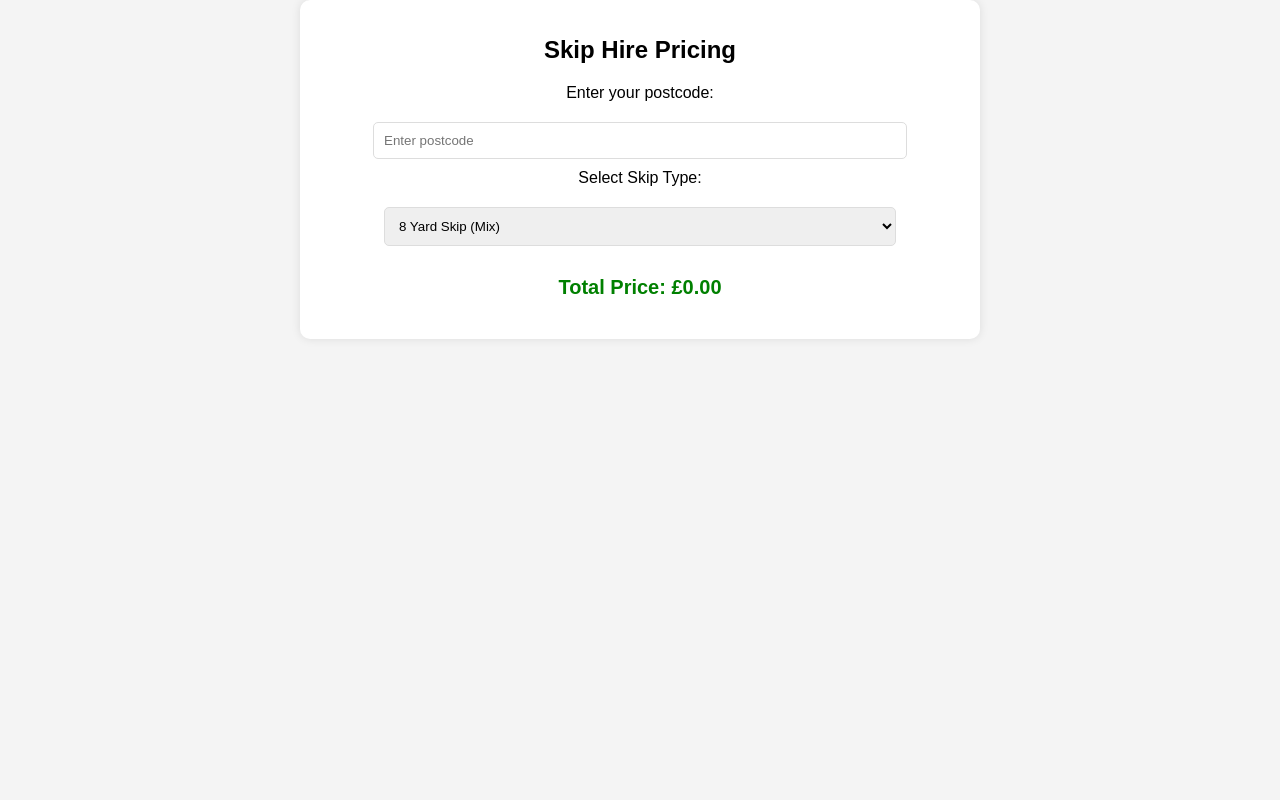
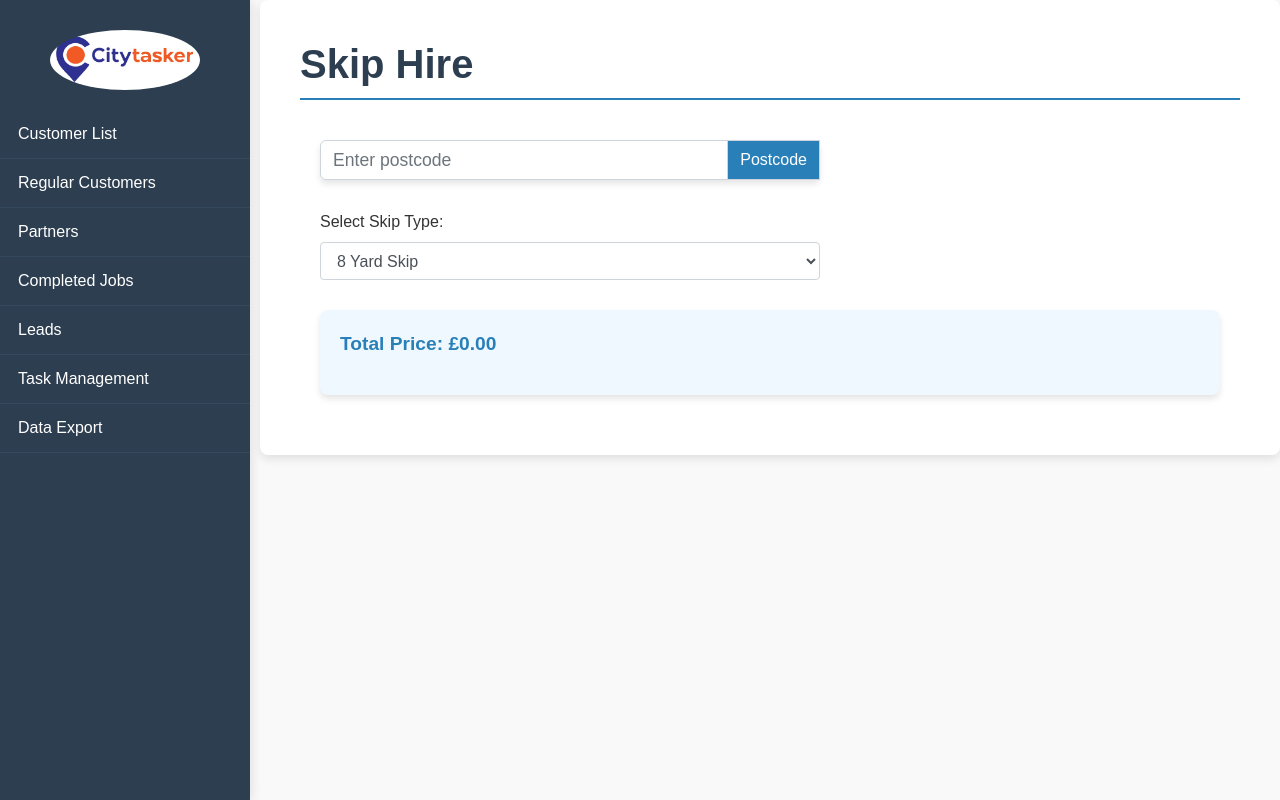
Before and after one commit to hamzademzz/tasker-crm, a Django app: page /skip_hire/ in a window 1280 px wide. Run offline with Django 5.2, Linux system fonts and the light colour scheme; parts of the project's set-up code (start-up, migrations or seed data) failed here and were passed over; some libraries are stand-ins or nearby versions.

Commit message:
Update skip hire html

```diff
--- a/app/templates/app/skip_hire.html
+++ b/app/templates/app/skip_hire.html
@@ -1,81 +1,207 @@
 <!DOCTYPE html>
 <html lang="en">
+    {% load static %}
 <head>
     <meta charset="UTF-8">
     <meta name="viewport" content="width=device-width, initial-scale=1.0">
-    <title>Skip Hire Pricing</title>
+    <title>Tasker CRM</title>
+    <link rel="stylesheet" href="https://maxcdn.bootstrapcdn.com/bootstrap/4.5.2/css/bootstrap.min.css">
+    <link rel="stylesheet" href="https://cdnjs.cloudflare.com/ajax/libs/font-awesome/5.15.4/css/all.min.css">
     <style>
+        /* General Styles */
         body {
-            font-family: Arial, sans-serif;
+            font-family: 'Arial', sans-serif;
+            background-color: #f9f9f9;
+            color: #333;
             margin: 0;
             padding: 0;
-            background-color: #f4f4f4;
+        }
+        h1 {
+            font-size: 2.5rem;
+            font-weight: 700;
+            color: #2c3e50;
+            margin-bottom: 20px;
+            text-align: left;
+            border-bottom: 2px solid #2980b9;
+            padding-bottom: 10px;
+        }
+        .container {
+            max-width: 1200px;
+            margin: 0 auto;
+            padding: 20px;
         }
 
-        .container {
-            width: 50%;
-            margin: auto;
-            padding: 20px;
-            background-color: white;
-            box-shadow: 0 0 10px rgba(0, 0, 0, 0.1);
-            border-radius: 10px;
-            text-align: center;
+        /* Sidebar */
+        .sidebar {
+            position: fixed;
+            top: 0;
+            bottom: 0;
+            left: 0;
+            width: 250px;
+            background-color: #2c3e50;
+            color: white;
+            padding-top: 30px;
+            box-shadow: 2px 0 10px rgba(0, 0, 0, 0.1);
         }
-
-        input, select {
-            width: 80%;
-            padding: 10px;
-            margin: 10px 0;
-            border-radius: 5px;
-            border: 1px solid #ddd;
+        .sidebar a {
+            color: white;
+            text-decoration: none;
+            display: block;
+            padding: 12px 18px;
+            border-bottom: 1px solid #34495e;
+            font-size: 1rem;
+            transition: background-color 0.3s ease;
         }
-
-        h1 {
-            font-size: 24px;
+        .sidebar a:hover {
+            background-color: #2980b9;
+        }
+        .sidebar .logo img {
+            max-width: 150px;
+            border-radius: 50%;
             margin-bottom: 20px;
         }
 
-        label {
-            font-size: 16px;
-            margin-bottom: 10px;
-            display: block;
+        /* Main Content */
+        .content {
+            margin-left: 260px;
+            padding: 40px;
+            background-color: #fff;
+            box-shadow: 0 4px 10px rgba(0, 0, 0, 0.1);
+            border-radius: 8px;
         }
 
-        #totalPrice {
-            font-size: 20px;
-            color: green;
+        .input-group {
+            max-width: 500px;
+            margin-bottom: 30px;
+            box-shadow: 0 4px 6px rgba(0, 0, 0, 0.1);
+            border-radius: 6px;
+        }
+        .input-group .form-control {
+            font-size: 1.1rem;
+            border-radius: 6px;
+        }
+        .input-group-text {
+            background-color: #2980b9;
+            color: white;
+            border-radius: 6px 0 0 6px;
+        }
+        .input-group .form-control:focus {
+            border-color: #3498db;
+            box-shadow: 0 0 5px rgba(52, 152, 219, 0.5);
+        }
+
+        .select-section {
+            max-width: 500px;
+            margin-bottom: 30px;
+        }
+
+        #priceDisplay {
+            background-color: #f0f8ff;
+            padding: 20px;
+            border-radius: 8px;
+            box-shadow: 0 4px 6px rgba(0, 0, 0, 0.1);
+            font-size: 1.2rem;
             font-weight: bold;
+            color: #2980b9;
+        }
+
+        /* Buttons */
+        .btn-primary {
+            background-color: #3498db;
+            border-color: #3498db;
+            border-radius: 5px;
+            padding: 12px 24px;
+            font-size: 1rem;
+            font-weight: bold;
+            transition: background-color 0.3s ease;
+        }
+        .btn-primary:hover {
+            background-color: #2980b9;
+            border-color: #2980b9;
+        }
+
+        /* Responsive Styles */
+        @media (max-width: 768px) {
+            .content {
+                margin-left: 0;
+                padding: 20px;
+            }
+            .sidebar {
+                width: 200px;
+            }
+            .container {
+                padding: 10px;
+            }
+        }
+
+        /* Modal */
+        .modal-small .modal-dialog {
+            max-width: 600px;
+        }
+        .modal-small .modal-body {
+            max-height: calc(100vh - 210px);
+            overflow-y: auto;
+        }
+        .modal-small .form-control {
+            font-size: 14px;
+        }
+        .modal-small .modal-header, .modal-small .modal-footer {
+            padding: 10px 20px;
         }
     </style>
 </head>
 <body>
+
+<!-- Sidebar -->
+<div class="sidebar">
+    <div class="logo text-center">
+        <img src="/media/citytasker.png" alt="City Tasker Logo" class="img-fluid">
+    </div>
+    <a href="{% url 'home' %}">Customer List</a>
+    <a href="{% url 'regular_customer_detail' %}">Regular Customers</a>
+    <a href="{% url 'partners' %}">Partners</a>
+    <a href="{% url 'completed_jobs' %}">Completed Jobs</a>
+    <a href="{% url 'lead_jobs' %}">Leads</a>
+    <a href="#">Task Management</a>
+    <a href="#">Data Export</a>
+</div>
+
+<!-- Main Content -->
+<div class="content">
+    <h1>Skip Hire</h1>
     <div class="container">
-        <h1>Skip Hire Pricing</h1>
+        <div class="input-group">
+            <input type="text" id="postcode" class="form-control" placeholder="Enter postcode" oninput="calculatePrice()">
+            <div class="input-group-append">
+                <span class="input-group-text">Postcode</span>
+            </div>
+        </div>
 
-        <label for="postcode">Enter your postcode:</label>
-        <input type="text" id="postcode" placeholder="Enter postcode" oninput="calculatePrice()">
-
+        <div class="select-section">
             <label for="skipType">Select Skip Type:</label>
-        <select id="skipType" onchange="calculatePrice()">
-            <option value="8yard">8 Yard Skip (Mix)</option>
-            <option value="enc8yard">Enc 8 Yard Skip (Mix)</option>
-            <option value="crane8yard">8 Yard Crane Skip (Mix)</option>
-            <option value="10yard">10 Yard Skip (Mix)</option>
-            <option value="12yard">12 Yard Skip (Mix)</option>
-            <option value="enc12yard">Enc 12 Yard Skip (Mix)</option>
-            <option value="16yard">16 Yard Skip (Mix)</option>
+            <select id="skipType" class="form-control" onchange="calculatePrice()">
+                <option value="8yard">8 Yard Skip</option>
+                <option value="10yard">10 Yard Skip</option>
+                <option value="12yard">12 Yard Skip</option>
+                <option value="16yard">16 Yard Skip</option>
                 <option value="20yardHardcore">20-40 Yard Hardcore</option>
                 <option value="20yardConcrete">20-40 Yard Concrete</option>
                 <option value="perTonneWood">Per Tonne Wood</option>
                 <option value="perTonnePlasteboard">Per Tonne Plasteboard</option>
                 <option value="perTonneMuck">Per Tonne Muck</option>
-            <option value="grab">Grab (Mix)</option>
+                <option value="grab">Grab</option>
             </select>
+        </div>
 
         <div id="priceDisplay">
             <p id="totalPrice">Total Price: £0.00</p>
         </div>
     </div>
+</div>
+
+<!-- Include necessary Bootstrap and jQuery scripts -->
+<script src="https://code.jquery.com/jquery-3.6.0.min.js"></script>
+<script src="https://cdn.jsdelivr.net/npm/bootstrap@4.5.2/dist/js/bootstrap.bundle.min.js"></script>
 
 <script>
         const zonePrices = {
```
Lines whose indentation alone changed are shown as unchanged.
